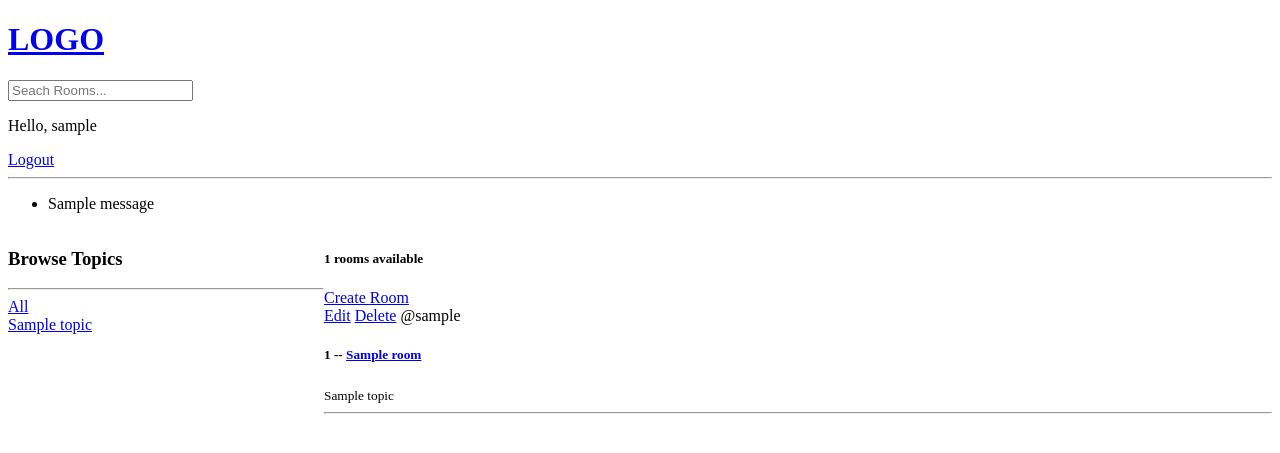
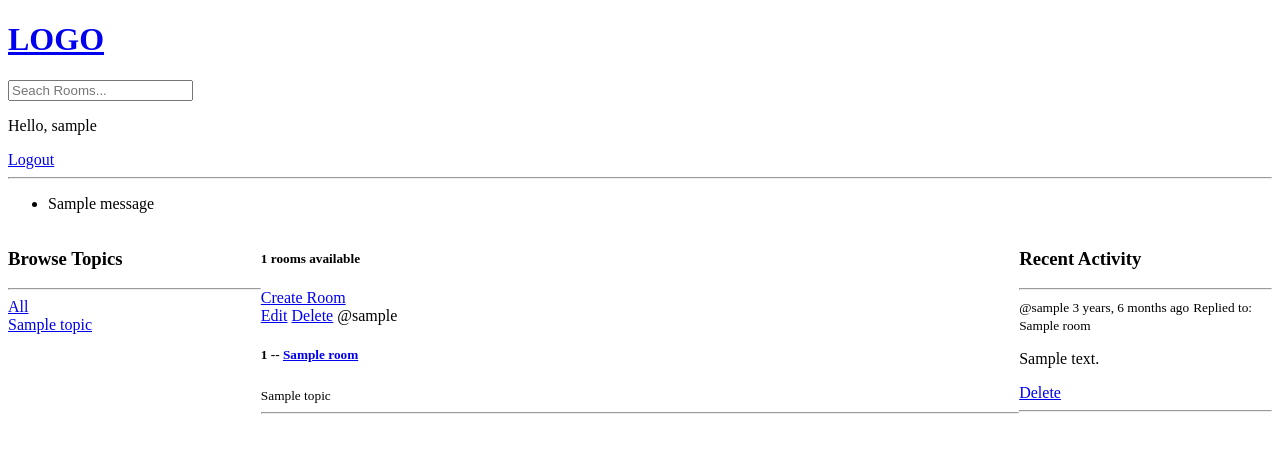
Before and after one commit to fabio-teichmann/discord-unchained, a Django app: page / in a window 1280 px wide. Shown: the top 453 px of the page. Run offline with Django 4.2, Linux system fonts and the light colour scheme; a user stored in the database is signed in; tables that the repository leaves empty hold one stand-in row (values such as "Sample post"); one stand-in notice (Sample message) is shown.

Commit message:
recent activity feed

```diff
--- a/discord_unchained/base/models.py
+++ b/discord_unchained/base/models.py
@@ -39,5 +39,8 @@ class Message(models.Model):
     updated = models.DateTimeField(auto_now=True)
     created = models.DateTimeField(auto_now_add=True)
 
+    class Meta:
+        ordering = ["-updated", "-created"]
+
     def __str__(self):
         return self.body[:50]
--- a/discord_unchained/base/templates/base/home.html
+++ b/discord_unchained/base/templates/base/home.html
@@ -5,7 +5,7 @@
 <style>
     .home-container{
         display: grid;
-        grid-template-columns: 1fr 3fr;
+        grid-template-columns: 1fr 3fr 1fr;
     }
 </style>
 
@@ -48,7 +48,22 @@
         </div>
     </div>
 
+    <div>
+        <h3>Recent Activity</h3>
+        <hr>
+        {% for message in room_messages %}
+        <div>
+            <small>@{{message.user}}  {{message.created | timesince}} ago</small>
+            <small>Replied to: {{message.room}}</small>
 
+            <p>{{message}}</p>
+            {% if request.user == message.user %}
+            <a href="{% url 'delete-message' pk=message.id %}">Delete</a>
+            {% endif %}
+            <hr>
+        </div>
+        {% endfor %}
+    </div>
 
 </div>
 
--- a/discord_unchained/base/views.py
+++ b/discord_unchained/base/views.py
@@ -84,8 +84,14 @@ def home(request):
 
     topics = Topic.objects.all()
     room_count = rooms.count()
+    room_messages = Message.objects.all()
 
-    context = {"rooms": rooms, "topics": topics, "room_count": room_count}
+    context = {
+        "rooms": rooms,
+        "topics": topics,
+        "room_count": room_count,
+        "room_messages": room_messages,
+    }
     return render(request, "base/home.html", context)
 
 
@@ -93,7 +99,7 @@ def room(request, pk):
     room = Room.objects.get(id=pk)
 
     # Query children
-    messages = room.message_set.all().order_by("-created")
+    messages = room.message_set.all()  # .order_by("-created")
     # Many-to-many
     participants = room.participants.all()
 
```
